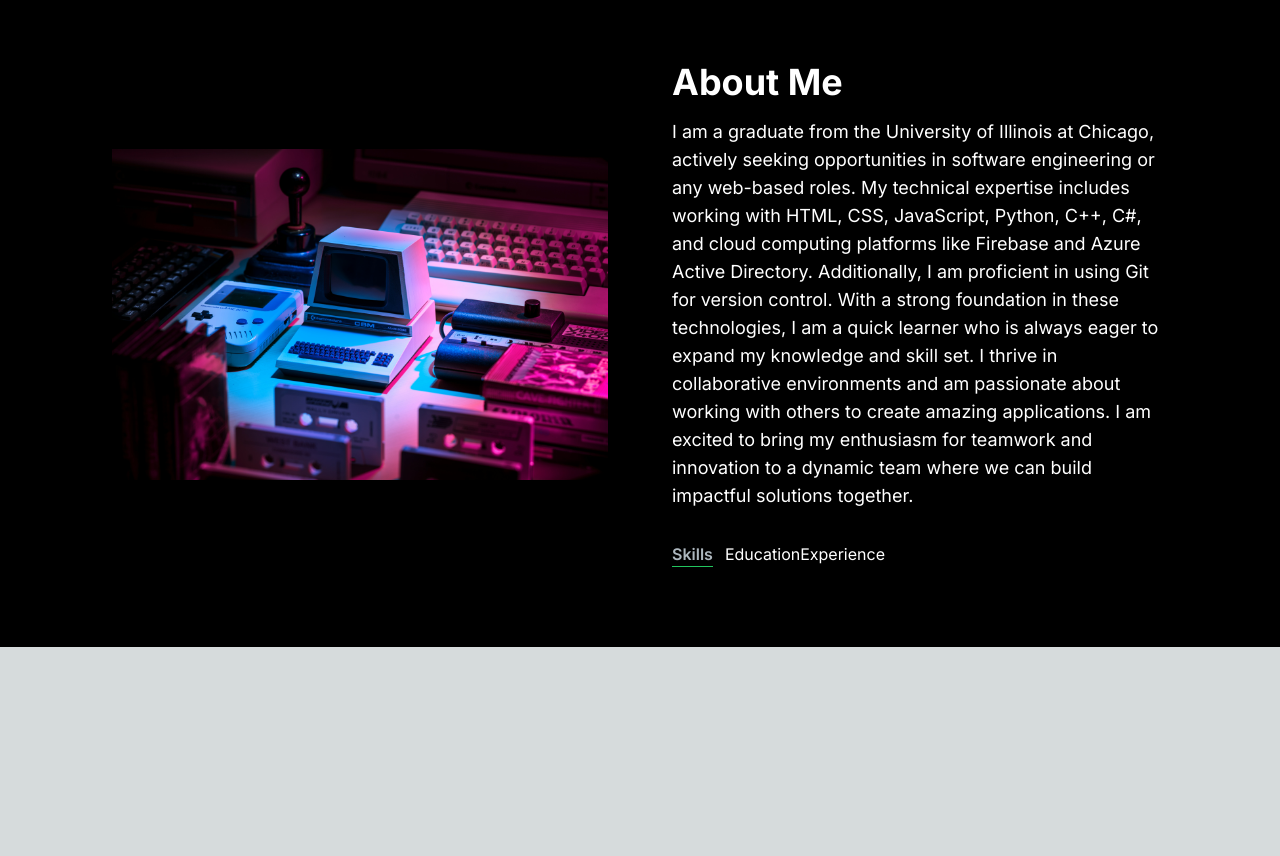
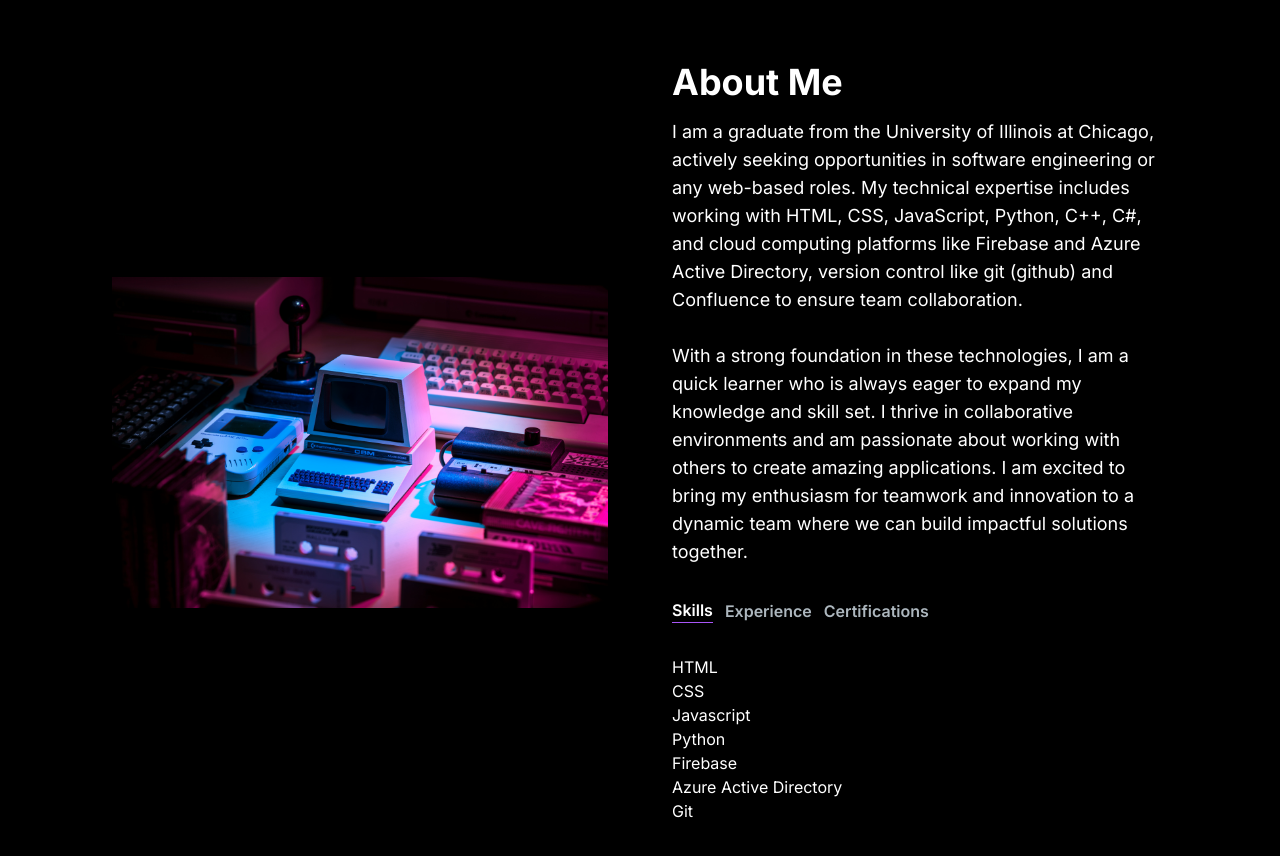
Before and after one commit to Russel-T/My-Portfolio-Website, a Next.js app in the folder my-portfolio-website/: page / in a window 1280 px wide. Shown: the part 514-1370 px from the top of the page. Before the commit the page ends 1161 px from the top, so only its background shows below. Built offline with nearby package versions, Linux system fonts and the light colour scheme.

Commit message:
added skills, experience, certifications

```diff
--- a/my-portfolio-website/src/app/components/AboutSection.jsx
+++ b/my-portfolio-website/src/app/components/AboutSection.jsx
@@ -1,6 +1,80 @@
-import React from "react";
+"use client";
+import React, { useState, useTransition } from "react";
 import Image from "next/image";
+import TabButton from "./TabButton";
+import { Content } from "next/font/google";
+
+const TAB_DATA = [
+  {
+    title: "Skills",
+    id: "skills",
+    content: (
+      <ul>
+        <li>HTML</li>
+        <li>CSS</li>
+        <li>Javascript</li>
+        <li>Python</li>
+        <li>Firebase</li>
+        <li>Azure Active Directory</li>
+        <li>Git</li>
+      </ul>
+    ),
+  },
+  {
+    title: "Experience",
+    id: "experience",
+    content: (
+      <ul>
+        <li>
+          Web Developer @{" "}
+          <a
+            href="https://satech.uic.edu/"
+            className="text-purple-500 hover:text-purple-400"
+          >
+            The University of Illinois at Chicago - Student Affairs Technology
+          </a>
+        </li>
+        <li>
+          Engineering Teaching Assistant @{" "}
+          <a
+            href="https://engineering.uic.edu/"
+            className="text-purple-500 hover:text-purple-400"
+          >
+            The University of Illinois at Chicago - College of Engineering
+          </a>
+        </li>
+      </ul>
+    ),
+  },
+  {
+    title: "Certifications",
+    id: "certifications",
+    content: (
+      <ul>
+        <li>
+          University of Illinois at Chicago:
+          <a
+            href="https://www.michaelsutter.com/ediploma?fn=diplomastatuscheck&key=02000000760f8cdcc97d644a6e7266ebd6ffe2919bd2df448c276fc6641441254b7e61a7a22434f7770bacb5e4e79de1ffb596e1e141cbf3f5eff7c36c9cb6bdd1ece22f"
+            className="text-purple-500 hover:text-purple-400"
+          >
+            {" "}
+            Bachelor of Science in Computer Science
+          </a>
+        </li>
+      </ul>
+    ),
+  },
+];
+
 const AboutSection = () => {
+  const [tab, setTab] = useState("skills");
+  const [isPending, startTransition] = useTransition();
+
+  const handleTabChange = (id) => {
+    startTransition(() => {
+      setTab(id);
+    });
+  };
   return (
     <section className="text-white">
       <div className="md:grid md:grid-cols-2 gap-8 items-center py-8 px-4 xl:gap-16 sm:py-16 xl:px-16">
@@ -17,21 +91,43 @@ const AboutSection = () => {
             seeking opportunities in software engineering or any web-based
             roles. My technical expertise includes working with HTML, CSS,
             JavaScript, Python, C++, C#, and cloud computing platforms like
-            Firebase and Azure Active Directory. Additionally, I am proficient
-            in using Git for version control. With a strong foundation in these
-            technologies, I am a quick learner who is always eager to expand my
-            knowledge and skill set. I thrive in collaborative environments and
-            am passionate about working with others to create amazing
-            applications. I am excited to bring my enthusiasm for teamwork and
-            innovation to a dynamic team where we can build impactful solutions
-            together.
+            Firebase and Azure Active Directory, version control like git
+            (github) and Confluence to ensure team collaboration.
+            <br /> <br />
+            With a strong foundation in these technologies, I am a quick learner
+            who is always eager to expand my knowledge and skill set. I thrive
+            in collaborative environments and am passionate about working with
+            others to create amazing applications. I am excited to bring my
+            enthusiasm for teamwork and innovation to a dynamic team where we
+            can build impactful solutions together.
           </p>
           <div className="flex flex-row mt-8">
-            <span className="mr-3 font-semibold hover:text-white text-[#ADB7BE] border-b border-green-500">
-              Skills
-            </span>
-            <span>Education</span>
-            <span>Experience</span>
+            <TabButton
+              selectTab={() => handleTabChange("skills")}
+              active={tab === "skills"}
+            >
+              {" "}
+              Skills{" "}
+            </TabButton>
+
+            <TabButton
+              selectTab={() => handleTabChange("experience")}
+              active={tab === "experience"}
+            >
+              {" "}
+              Experience{" "}
+            </TabButton>
+
+            <TabButton
+              selectTab={() => handleTabChange("certifications")}
+              active={tab === "certifications"}
+            >
+              {" "}
+              Certifications{" "}
+            </TabButton>
+          </div>
+          <div className="mt-8">
+            {TAB_DATA.find((data) => data.id === tab).content}
           </div>
         </div>
       </div>
--- a/my-portfolio-website/src/app/components/HeroSection.jsx
+++ b/my-portfolio-website/src/app/components/HeroSection.jsx
@@ -9,7 +9,7 @@ const HeroSection = () => {
       <div className="grid grid-cols-1 lg:grid-cols-12">
         <div className="col-span-7 place self-center text-center sm:text-left">
           <h1 className="text-white mb-4 text-4xl sm:text-5xl  lg:text-6xl font-extrabold">
-            <span className="text-transparent bg-clip-text bg-gradient-to-r from-blue-400 to-pink-500">
+            <span className="text-transparent bg-clip-text bg-gradient-to-r from-pink-500 to-blue-500">
               Hello I'm{" "}
             </span>
 
@@ -38,15 +38,9 @@ const HeroSection = () => {
             and grow in a software engineering role.
           </p>
           <div>
-            {/* <button className="px-6 py-3 w-full sm:w-fit bg-[#00df9a] mr-4 hover:bg-[#00cf9a] text-black">
-              Hire Me
-            </button> */}
             <button className="px-6 py-3 w-full sm:w-fit bg-blue-500 mr-4 hover:bg-blue-400 text-white rounded-full">
               Hire Me
             </button>
-            {/* <button className="px-6 py-3  w-full sm:w-fit bg-transparent rounded text-[#00df9a] border border-[#00df9a] hover:bg-[#00df9a] hover:text-black mt-3">
-              My Resume
-            </button> */}
             <button className="px-6 py-3  w-full sm:w-fit bg-transparent text-blue-500 border border-blue-500 hover:bg-blue-500 hover:text-white mt-3 rounded-full">
               My Resume
             </button>
--- /dev/null
+++ b/my-portfolio-website/src/app/components/TabButton.jsx
@@ -0,0 +1,15 @@
+import React from "react";
+
+const TabButton = ({ active, selectTab, children }) => {
+  const buttonClasses = active
+    ? "text-white border-b border-purple-500"
+    : "text-[#ADB7BE]";
+  return (
+    <button onClick={selectTab}>
+        <p className={`mr-3 font-semibold hover:text-white ${buttonClasses}`}>{children}</p>
+
+    </button>
+  );
+};
+
+export default TabButton;
```
